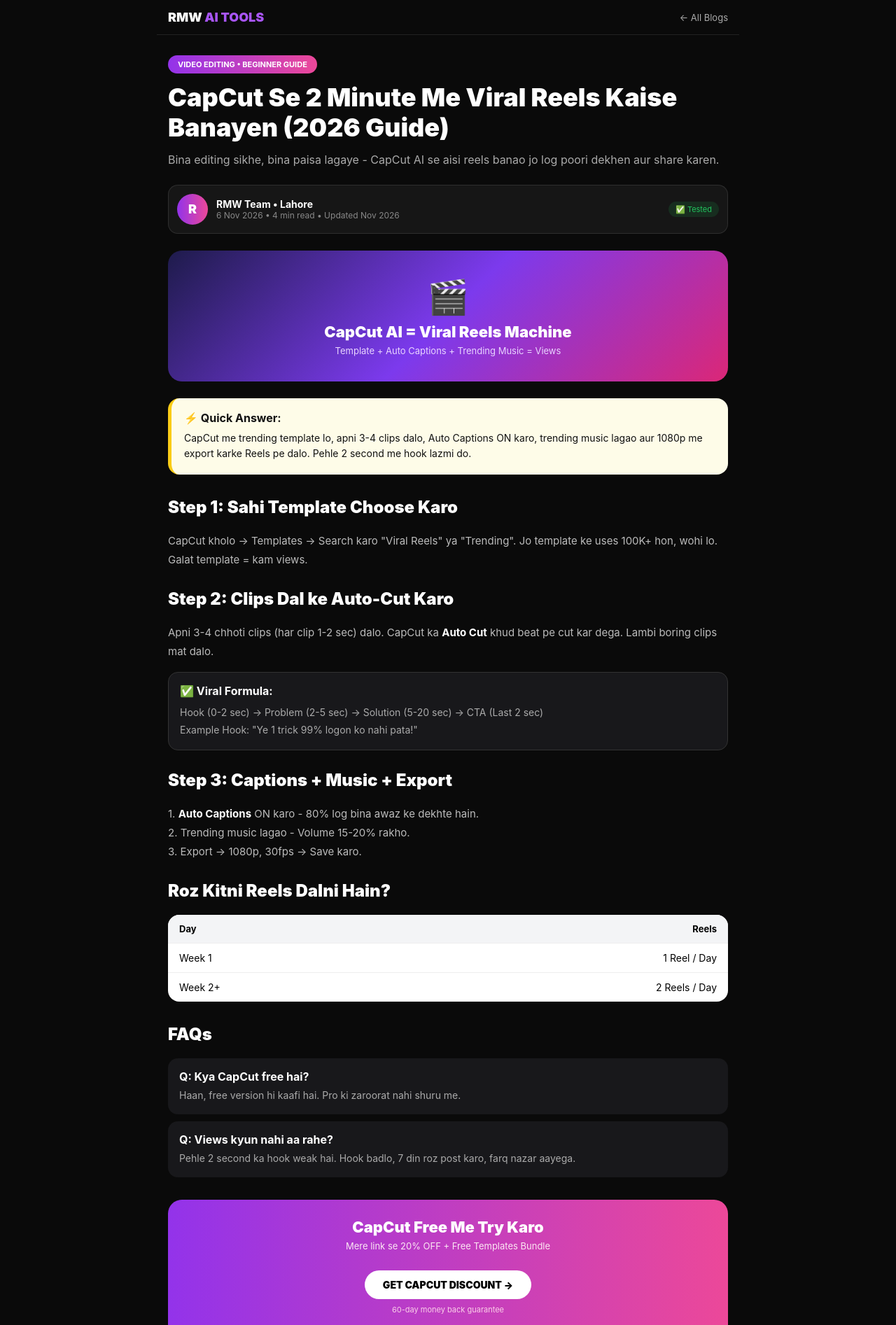
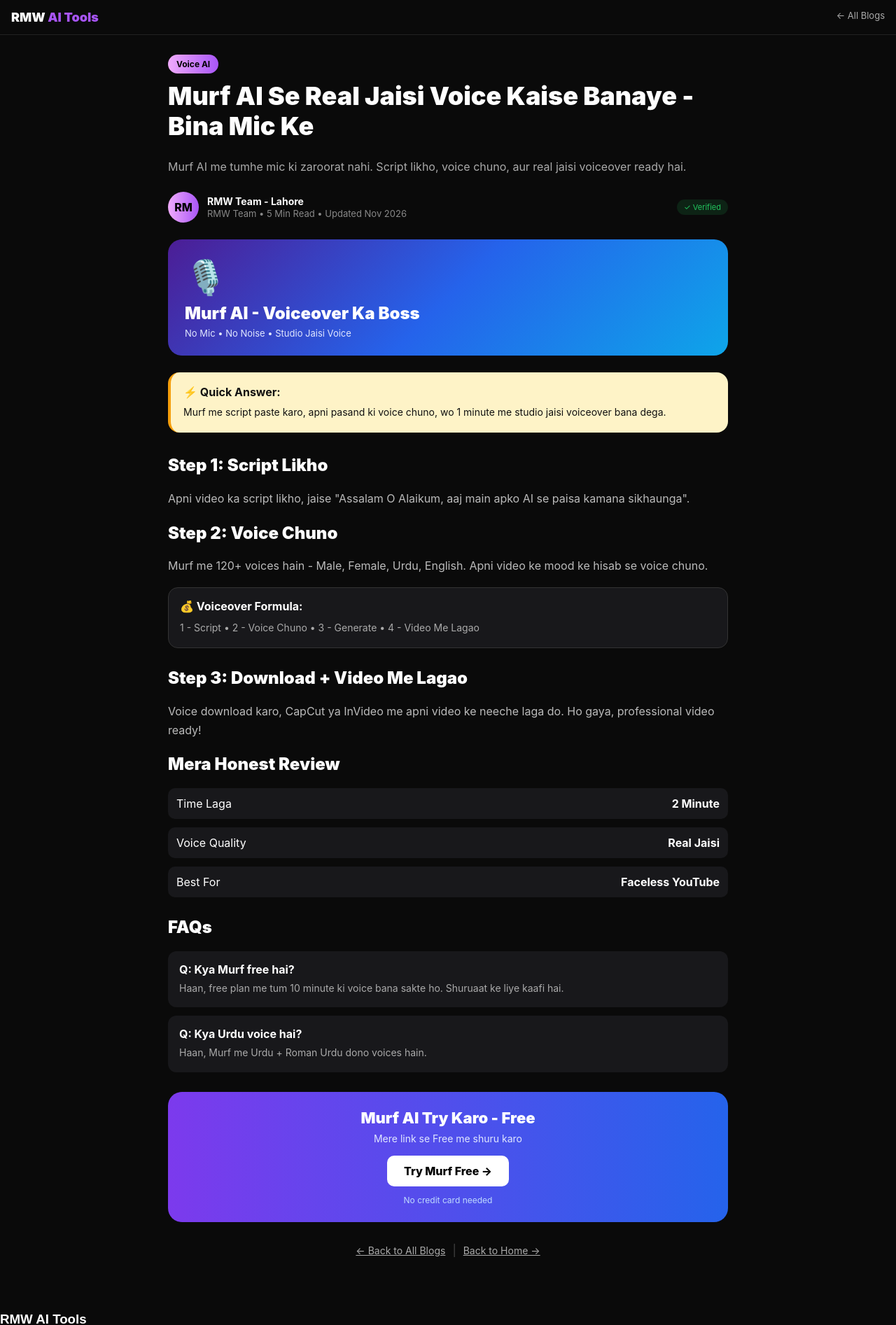
Before and after one commit to muradofficalid-art/rmw-ai-tools, a Next.js app: page /blog/murf-ai-real-voice in a window 1280 px wide. Shown: the top 1893 px of the page at 70% size. Built offline with nearby package versions, Linux system fonts and the light colour scheme.

Commit message:
Create page.tsx

```diff
--- /dev/null
+++ b/app/blog/murf-ai-real-voice/page.tsx
@@ -0,0 +1,63 @@
+export default function MurfBlog() {
+  return (
+    <div style={{minHeight:"100vh", background:"#0a0a0a", color:"white", fontFamily:"Inter, sans-serif"}}>
+      <div style={{borderBottom:"1px solid #222", padding:"14px 16px", display:"flex", justifyContent:"space-between"}}>
+        <a href="/" style={{color:"white", fontWeight:900, fontSize:"18px", textDecoration:"none"}}>RMW <span style={{color:"#a855f7"}}>AI Tools</span></a>
+        <a href="/blog" style={{color:"#aaa", fontSize:"13px", textDecoration:"none"}}>← All Blogs</a>
+      </div>
+      <div style={{maxWidth:"800px", margin:"0 auto", padding:"30px 16px 60px"}}>
+        <span style={{background:"linear-gradient(90deg,#f0abfc,#a855f7)", color:"black", fontWeight:700, padding:"6px 12px", borderRadius:"20px", fontSize:"12px"}}>Voice AI</span>
+        <h1 style={{fontSize:"36px", fontWeight:900, lineHeight:"1.2", marginTop:"16px"}}>Murf AI Se Real Jaisi Voice Kaise Banaye - Bina Mic Ke</h1>
+        <p style={{color:"#aaa", fontSize:"16px", lineHeight:"1.6", marginTop:"10px"}}>Murf AI me tumhe mic ki zaroorat nahi. Script likho, voice chuno, aur real jaisi voiceover ready hai.</p>
+        <div style={{display:"flex", alignItems:"center", gap:"12px", marginTop:"22px"}}>
+          <div style={{width:"44px", height:"44px", borderRadius:"50%", background:"linear-gradient(90deg,#f0abfc,#a855f7)", display:"flex", alignItems:"center", justifyContent:"center", fontWeight:800, color:"black"}}>RM</div>
+          <div style={{fontWeight:700, fontSize:"14px"}}>RMW Team - Lahore<br/><span style={{color:"#888", fontWeight:400, fontSize:"13px"}}>RMW Team • 5 Min Read • Updated Nov 2026</span></div>
+          <span style={{marginLeft:"auto", background:"#22c55e22", color:"#22c55e", fontSize:"11px", padding:"4px 10px", borderRadius:"20px"}}>✓ Verified</span>
+        </div>
+        <div style={{marginTop:"24px", background:"linear-gradient(135deg,#4c1d95,#2563eb,#0ea5e9)", borderRadius:"20px", padding:"24px"}}>
+          <div style={{fontSize:"48px"}}>🎙️</div>
+          <div style={{fontSize:"24px", fontWeight:900, marginTop:"8px"}}>Murf AI - Voiceover Ka Boss</div>
+          <div style={{fontSize:"13px", color:"#e0e7ff", marginTop:"6px"}}>No Mic • No Noise • Studio Jaisi Voice</div>
+        </div>
+        <div style={{background:"#fef3c7", color:"#111", borderRadius:"16px", padding:"18px", marginTop:"24px", borderLeft:"4px solid #f59e0b"}}>
+          <b>⚡ Quick Answer:</b><br/>
+          <div style={{marginTop:"8px", fontSize:"14px", lineHeight:"1.6"}}>Murf me script paste karo, apni pasand ki voice chuno, wo 1 minute me studio jaisi voiceover bana dega.</div>
+        </div>
+        <h2 style={{fontSize:"24px", fontWeight:900, marginTop:"32px"}}>Step 1: Script Likho</h2>
+        <p style={{color:"#bbb", fontSize:"16px", lineHeight:"1.7"}}>Apni video ka script likho, jaise "Assalam O Alaikum, aaj main apko AI se paisa kamana sikhaunga".</p>
+        <h2 style={{fontSize:"24px", fontWeight:900, marginTop:"20px"}}>Step 2: Voice Chuno</h2>
+        <p style={{color:"#bbb", fontSize:"16px", lineHeight:"1.7"}}>Murf me 120+ voices hain - Male, Female, Urdu, English. Apni video ke mood ke hisab se voice chuno.</p>
+        <div style={{background:"#18181b", border:"1px solid #333", borderRadius:"14px", padding:"16px", marginTop:"16px"}}>
+          <b>💰 Voiceover Formula:</b>
+          <div style={{color:"#aaa", fontSize:"14px", lineHeight:"1.8", marginTop:"8px"}}>1 - Script • 2 - Voice Chuno • 3 - Generate • 4 - Video Me Lagao</div>
+        </div>
+        <h2 style={{fontSize:"24px", fontWeight:900, marginTop:"28px"}}>Step 3: Download + Video Me Lagao</h2>
+        <p style={{color:"#bbb", fontSize:"16px", lineHeight:"1.7"}}>Voice download karo, CapCut ya InVideo me apni video ke neeche laga do. Ho gaya, professional video ready!</p>
+        <h2 style={{fontSize:"24px", fontWeight:900, marginTop:"20px"}}>Mera Honest Review</h2>
+        <div style={{display:"flex", flexDirection:"column", gap:"12px", marginTop:"12px"}}>
+          <div style={{display:"flex", justifyContent:"space-between", padding:"12px", background:"#18181b", borderRadius:"10px"}}><span>Time Laga</span><b>2 Minute</b></div>
+          <div style={{display:"flex", justifyContent:"space-between", padding:"12px", background:"#18181b", borderRadius:"10px"}}><span>Voice Quality</span><b>Real Jaisi</b></div>
+          <div style={{display:"flex", justifyContent:"space-between", padding:"12px", background:"#18181b", borderRadius:"10px"}}><span>Best For</span><b>Faceless YouTube</b></div>
+        </div>
+        <h2 style={{fontSize:"24px", fontWeight:900, marginTop:"28px"}}>FAQs</h2>
+        <div style={{background:"#18181b", padding:"16px", borderRadius:"12px", marginTop:"12px"}}>
+          <b>Q: Kya Murf free hai?</b><p style={{color:"#aaa", fontSize:"14px", margin:"6px 0 0", lineHeight:"1.6"}}>Haan, free plan me tum 10 minute ki voice bana sakte ho. Shuruaat ke liye kaafi hai.</p>
+        </div>
+        <div style={{background:"#18181b", padding:"16px", borderRadius:"12px", marginTop:"12px"}}>
+          <b>Q: Kya Urdu voice hai?</b><p style={{color:"#aaa", fontSize:"14px", margin:"6px 0 0", lineHeight:"1.6"}}>Haan, Murf me Urdu + Roman Urdu dono voices hain.</p>
+        </div>
+        <div style={{marginTop:"28px", background:"linear-gradient(90deg,#7c3aed,#2563eb)", borderRadius:"20px", padding:"24px", textAlign:"center"}}>
+          <div style={{fontSize:"22px", fontWeight:900}}>Murf AI Try Karo - Free</div>
+          <p style={{fontSize:"14px", color:"#e0e7ff", margin:"8px 0 16px"}}>Mere link se Free me shuru karo</p>
+          <a href="https://murf.ai?ref=rmwai" style={{background:"white", color:"black", padding:"12px 24px", borderRadius:"10px", fontWeight:800, textDecoration:"none", display:"inline-block"}}>Try Murf Free →</a>
+          <div style={{fontSize:"12px", color:"#bfdbfe", marginTop:"12px"}}>No credit card needed</div>
+        </div>
+        <div style={{textAlign:"center", marginTop:"30px"}}>
+          <a href="/blog" style={{color:"#aaa", fontSize:"14px"}}>← Back to All Blogs</a>
+          <span style={{color:"#444", margin:"0 10px"}}>|</span>
+          <a href="/" style={{color:"#aaa", fontSize:"14px"}}>Back to Home →</a>
+        </div>
+      </div>
+    </div>
+  );
+}
```
